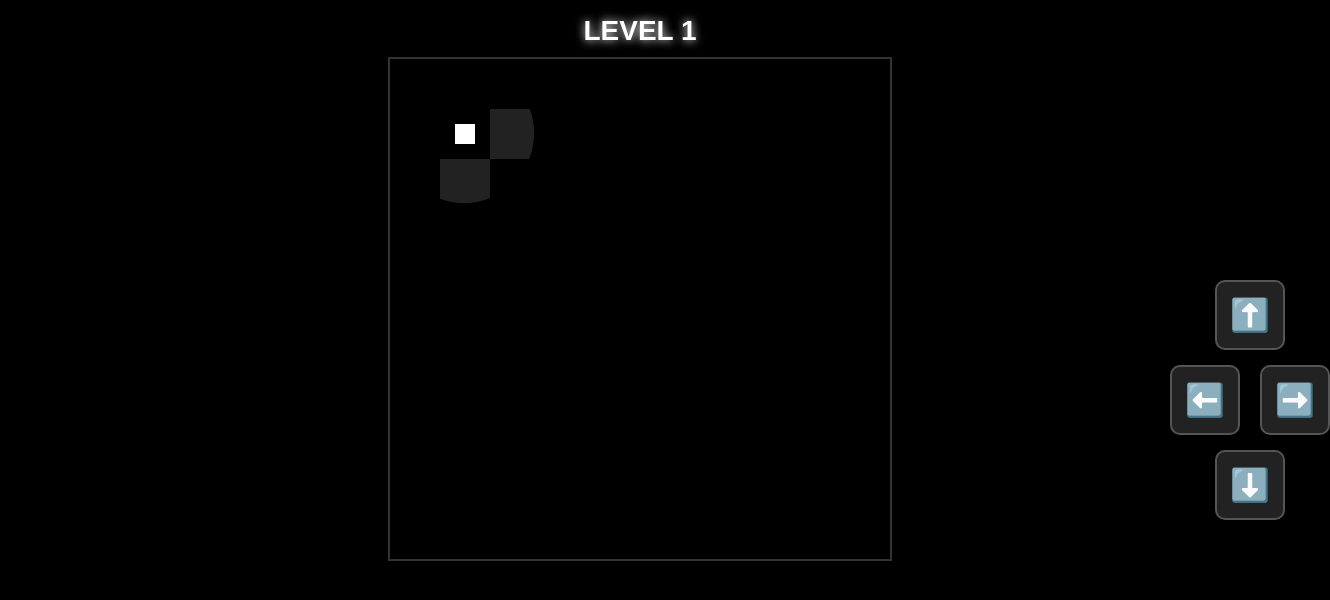
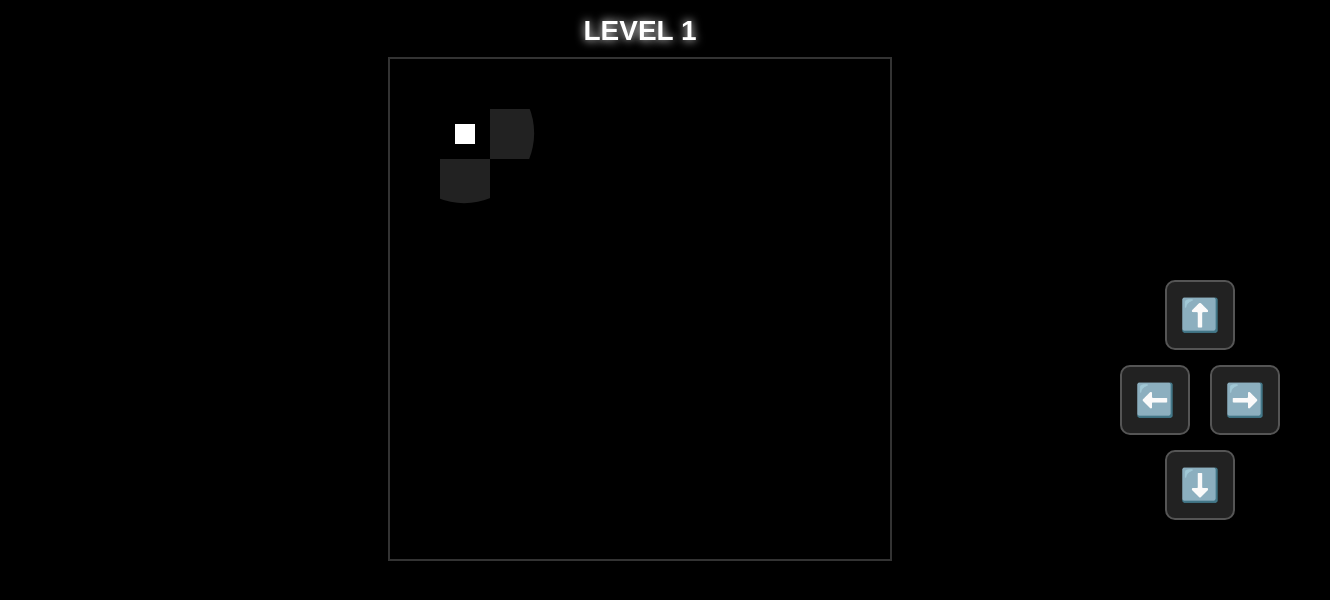
Before and after one commit to Hgopn/Plateforme, a plain HTML site: page games/dark/dark.html in a window 1280 px wide. Shown: the whole page, 1330 px wide, since content can reach past the window. Drawn offline with Linux system fonts and the light colour scheme.

```diff
--- a/games/dark/dark.css
+++ b/games/dark/dark.css
@@ -65,7 +65,7 @@
 ============================= */
 #controls {
   position: absolute;
-  right: -50px;          /* décalage à droite du jeu */
+  right: 0px;          /* décalage à droite du jeu */
   top: 50%;               /* centré verticalement */
   transform: translateY(-50%);
   display: flex;
```
